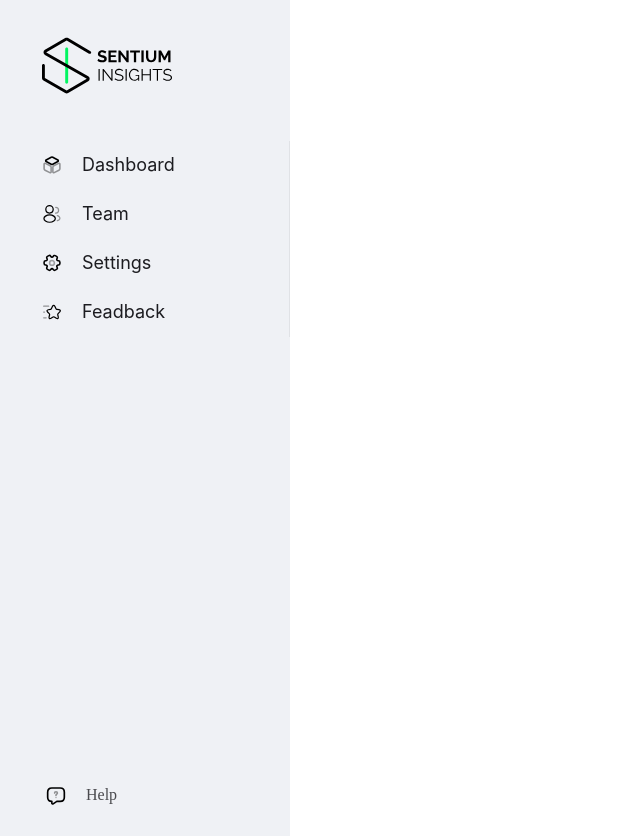
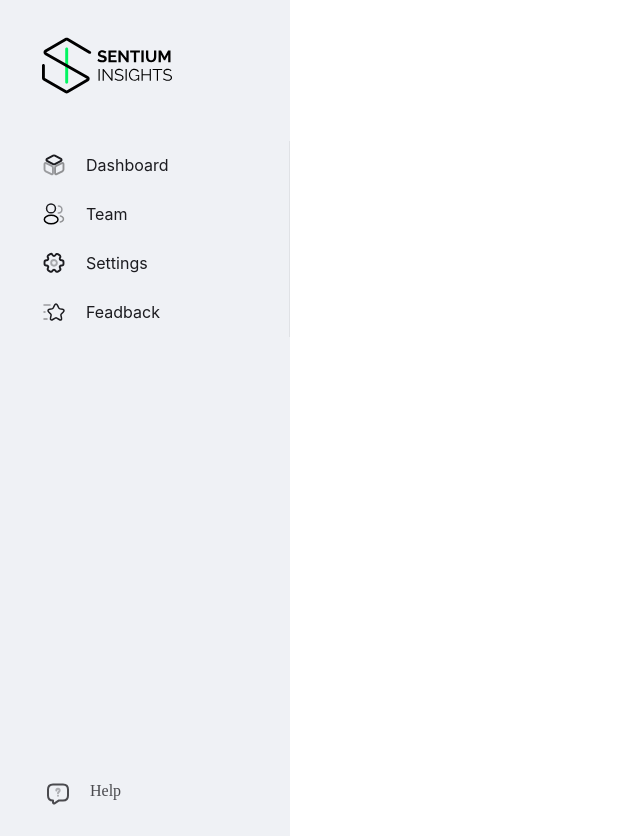
Before and after one commit to Arsjj/Insights-Storybook, a React (Vite) app: page / in a window 1280 px wide. Shown: the whole page, without its empty margins (0-640 px from the left). Built offline with nearby package versions, Linux system fonts and the light colour scheme.

Commit message:
change icon props

```diff
--- a/src/App.tsx
+++ b/src/App.tsx
@@ -26,7 +26,7 @@ import "./App.scss";
 import SiDatePicker from "./components/SiDatePicker";
 import SiMenu from "./components/SiMenu/indexe";
 import { css } from "@emotion/css";
-import SiLeftSidbar from "./components/SiMenu/SiLeftSidebar";
+import SiLeftSidbar from "./Website Components/SiLeftSidebar";
 
 const items = [
   {
--- a/src/components/SiMenu/SiLeftSidebar/index.tsx
+++ b/src/Website Components/SiLeftSidebar/index.tsx
@@ -1,6 +1,6 @@
 import { useState } from "react";
-import SiMenu from "../../SiMenu/indexe";
-import Icon from "../../../svg";
+import SiMenu from "../../components/SiMenu/indexe";
+import Icon from "../../svg";
 import { MenuProps } from "antd";
 import { css } from "@emotion/react";
 
@@ -57,7 +57,7 @@ const styles = css`
   .ant-menu {
     background-color: #eff1f5;
     /* color: #4A4A4E; //grey8 */
-    font-size: 18px;
+    font-size: 16px;
     margin-bottom: 70px;
 
     li {
@@ -77,6 +77,7 @@ const styles = css`
     left: 46px;
     bottom: 30px;
     gap: 20px;
+    cursor: pointer;
   }
 `;
 
--- a/src/svg/index.tsx
+++ b/src/svg/index.tsx
@@ -38,12 +38,12 @@ const Icon: FC<Props> = ({
 
 const icons = {
   plus: (color: string, size: number) => <Plus color={color} size={size} />,
-  StarTwoTone: () => <StarTwoTone color="black" size={20} />,
-  Team: () => <Team color="black" size={20} />,
-  Cube: () => <Cube color="black" size={20} />,
-  Setting: () => <Setting color="black" size={20} />,
-  MessageQuestion: () => <MessageQuestion color="black" size={20} />,
-  SentiumLogo: () => <Logo />,
+  StarTwoTone: (color: string, size: number) => <StarTwoTone color={color} size={size} />,
+  Team: (color: string, size: number) => <Team color={color} size={size} />,
+  Cube: (color: string, size: number) => <Cube color={color} size={size} />,
+  Setting: (color: string, size: number) => <Setting color={color} size={size} />,
+  MessageQuestion: (color: string, size: number) => <MessageQuestion color={color} size={size} />,
+  SentiumLogo: () => <Logo/>,
 };
 
 const iconStyle = css`
```
